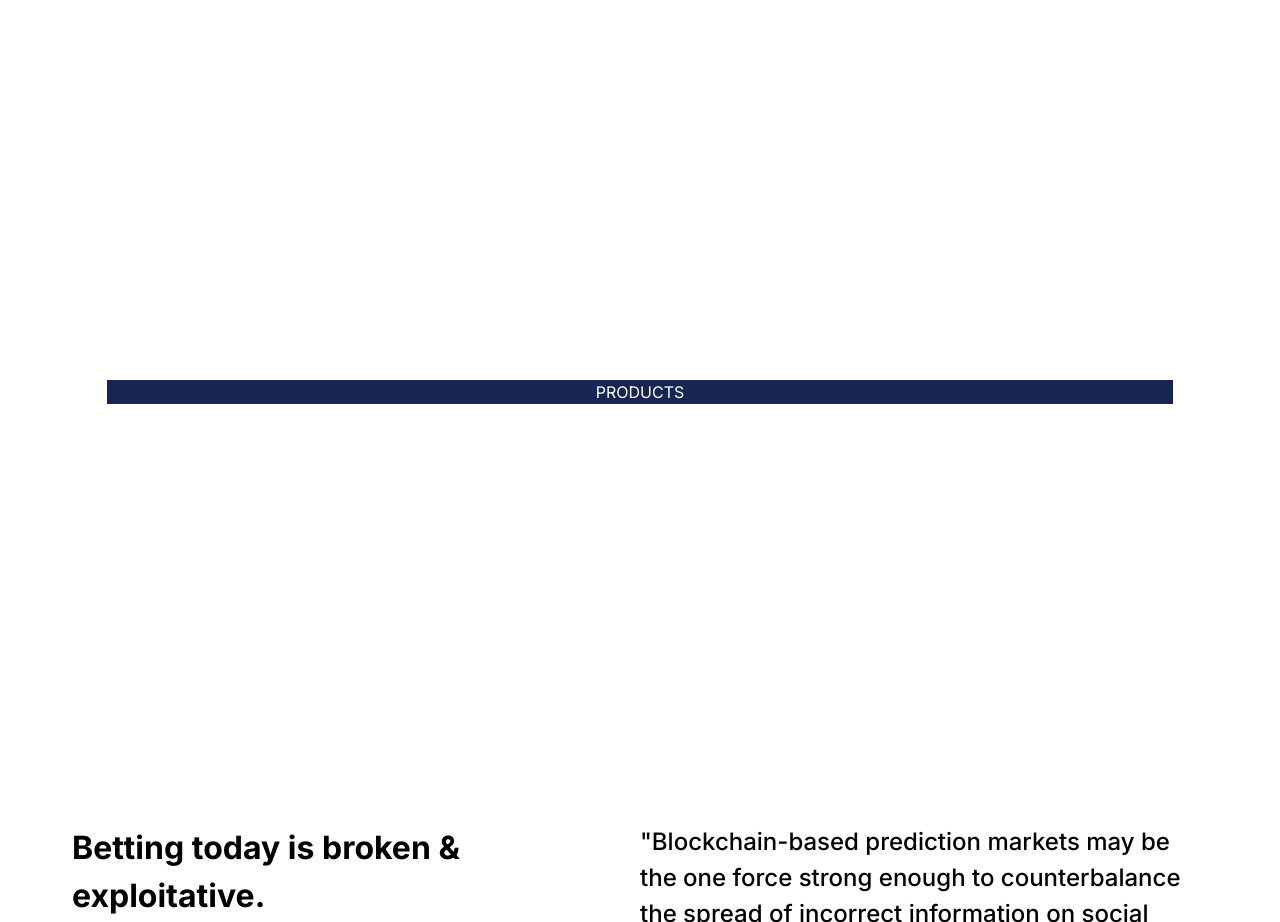
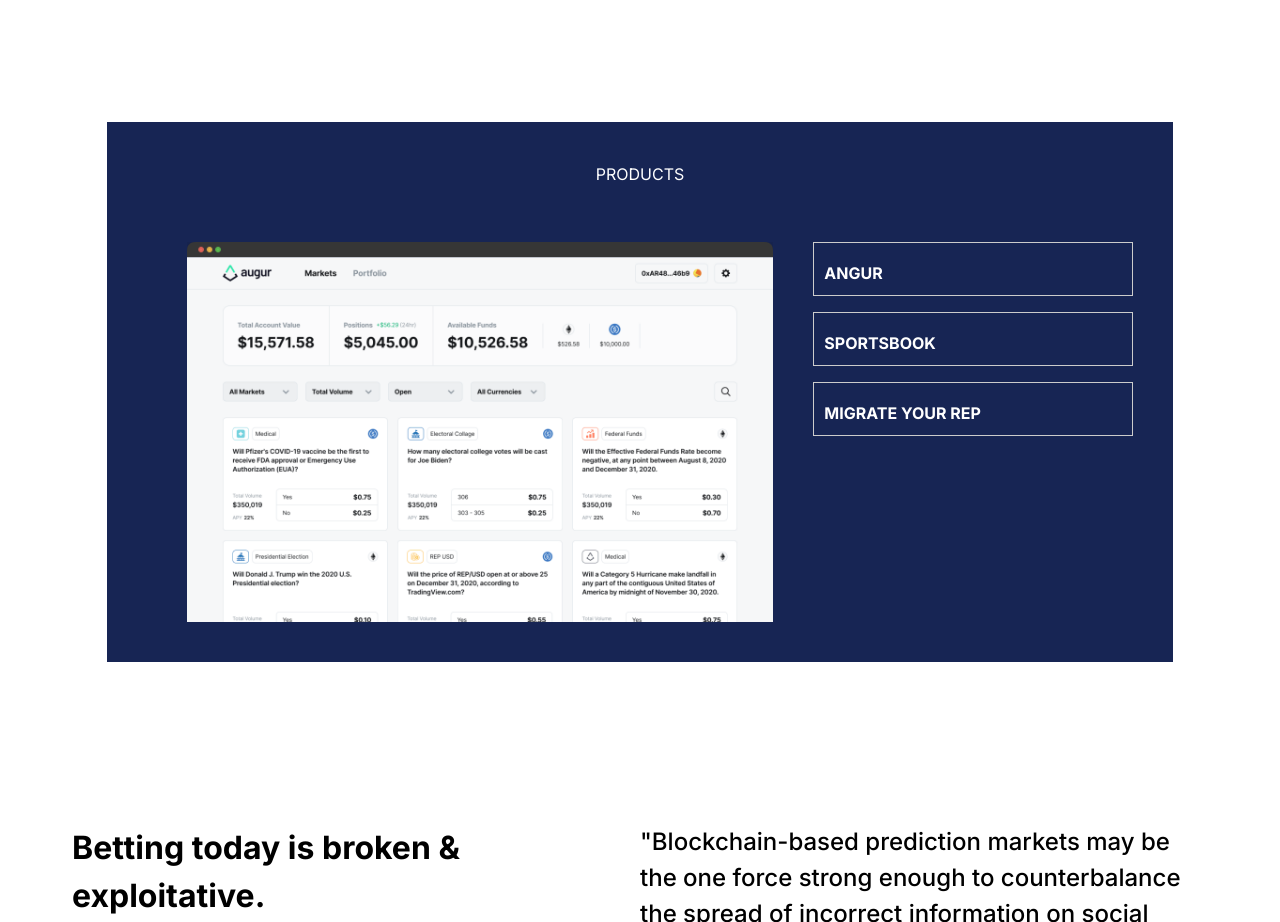
Before and after one commit to TomNguyen10/Augur, a Next.js app in the folder augur/: page / in a window 1280 px wide. Shown: the part 940-1862 px from the top of the page. Built offline with nearby package versions, Linux system fonts and the light colour scheme.

Commit message:
add product

```diff
--- a/augur/app/Product/Product.css
+++ b/augur/app/Product/Product.css
@@ -0,0 +1,22 @@
+.card {
+    border: 1px solid #ccc;
+    /* Default border color */
+    padding: 10px;
+    /* Add padding for a better visual appearance */
+    transition: border-color 0.3s;
+    /* Add transition for a smooth effect */
+}
+
+.card:hover {
+    border-color: green;
+    border-left: 4px solid green;
+}
+
+.flex {
+    display: flex;
+}
+
+.card-list {
+    flex: 1;
+    /* Take remaining space */
+}
--- a/augur/app/Product/Product.tsx
+++ b/augur/app/Product/Product.tsx
@@ -1,34 +1,69 @@
-import React from "react";
+'use client'
+
+import React, { useState } from "react";
 import "../Product/Product.css";
+import Image1 from "../asset/products/angur.png";
+import Image2 from "../asset/products/sportsbook.png";
+import Image3 from "../asset/products/migrate-your-rep.png";
+import NextImage, { StaticImageData } from "next/image";
 
-const Product = () => {
-  const product = [
+interface ProductItem {
+  name: string;
+  img: StaticImageData;
+}
+
+const Product: React.FC = () => {
+
+  const products: ProductItem[] = [
     {
-      name: "ANGUR",
-      img: "../assets/products/angur.png",
+      name: 'ANGUR',
+      img: Image1,
     },
     {
-      name: "SPORTSBOOK",
-      img: "../assets/products/sportsbook.png",
+      name: 'SPORTSBOOK',
+      img: Image2,
     },
     {
-      name: "MIGRATE YOUR REP",
-      img: "../assets/products/migrate-your-rep.png",
+      name: 'MIGRATE YOUR REP',
+      img: Image3,
     },
   ];
+
+
+  const [selectedProduct, setSelectedProduct] = useState(products[0]);
+
+  const handleCardClick = (product: ProductItem) => {
+    setSelectedProduct(product);
+  };
+
+
   return (
     <div className="flex items-center justify-center h-screen">
       <div className="w-5/6 bg-blue-950">
-        <div className="text-white text-center">
+        <div className="text-white text-center p-10">
           <h1>PRODUCTS</h1>
         </div>
 
-        {/* {product.map((products, index) => (
-          <div key={index} className="my-4">
-            <img src={products.img} alt={products.name} className="max-w-xs" />
-            <div className="text-white text-center mt-2">{products.name}</div>
+        <div className="flex px-10">
+          <div className="text-white text-center mt-4 px-10 flex-1">
+            <NextImage src={selectedProduct.img} alt={selectedProduct.name} className="pb-10" />
           </div>
-        ))} */}
+          <div className="max-w-xs card-list">
+            {products.map((product, index) => (
+              <div
+                key={index}
+                className={`my-4 card ${selectedProduct.name === product.name ? 'border-green-500' : ''}`}
+                onClick={() => handleCardClick(product)}
+                style={{ cursor: 'pointer' }}
+              >
+              <div className="text-white text-left mt-2 font-bold">{product.name}</div>
+              </div>
+            ))}
+          </div>
+
+          </div>
+
+
       </div>
     </div>
   );
```
